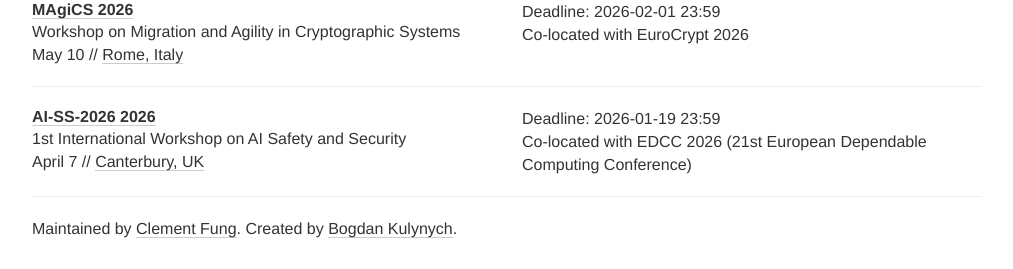
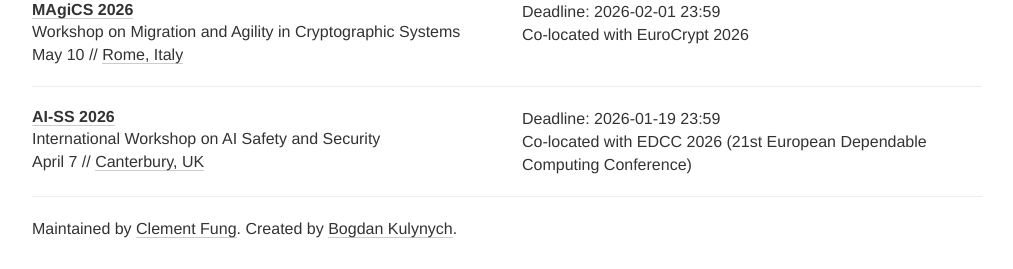
Before and after one commit to sec-deadlines/sec-deadlines.github.io, a Jekyll site: the page built from index.html, in a window 1280 px wide and 900 px high, scrolled down 20795 px. Shown: the part 628-897 px from the top of the window, without its empty margins (133-1146 px from the left). Built offline with Jekyll 4.4.1, drawn with Linux system fonts in a browser that asks for light colours; nearby versions of some CDN libraries; comment, search, counter and statistics services are not loaded.

Commit message:
Clean conference name

```diff
--- a/_data/conferences.yml
+++ b/_data/conferences.yml
@@ -1522,8 +1522,8 @@
   place: Rome, Italy
   tags: [SEC, CRYPTO, SHOP]
 
-- name: AI-SS-2026
-  description: 1st International Workshop on AI Safety and Security
+- name: AI-SS
+  description: International Workshop on AI Safety and Security
   year: 2026
   link: https://cyber.kent.ac.uk/events/AI-SS2026/index.html
   deadline: ["2026-01-19 23:59"]  # must be a list
```
